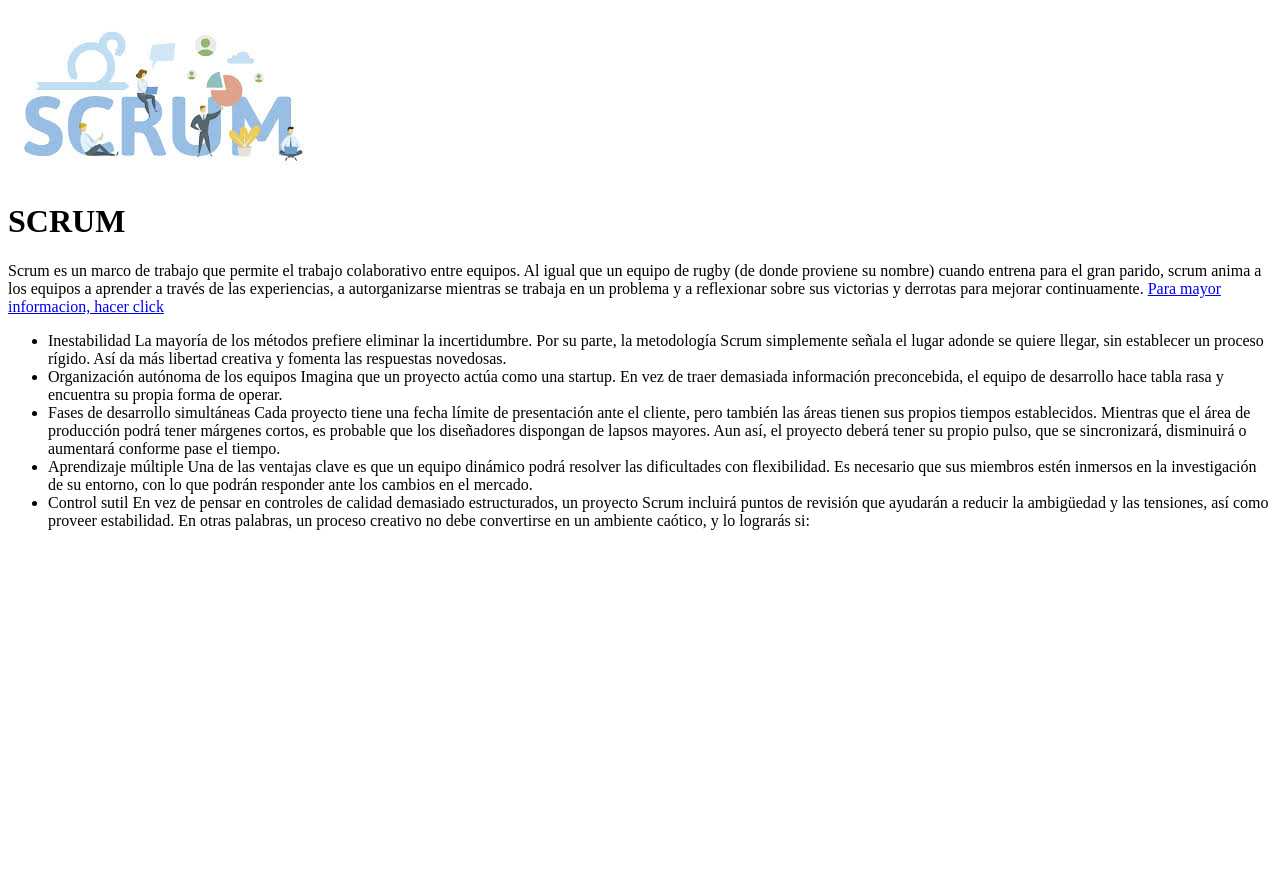
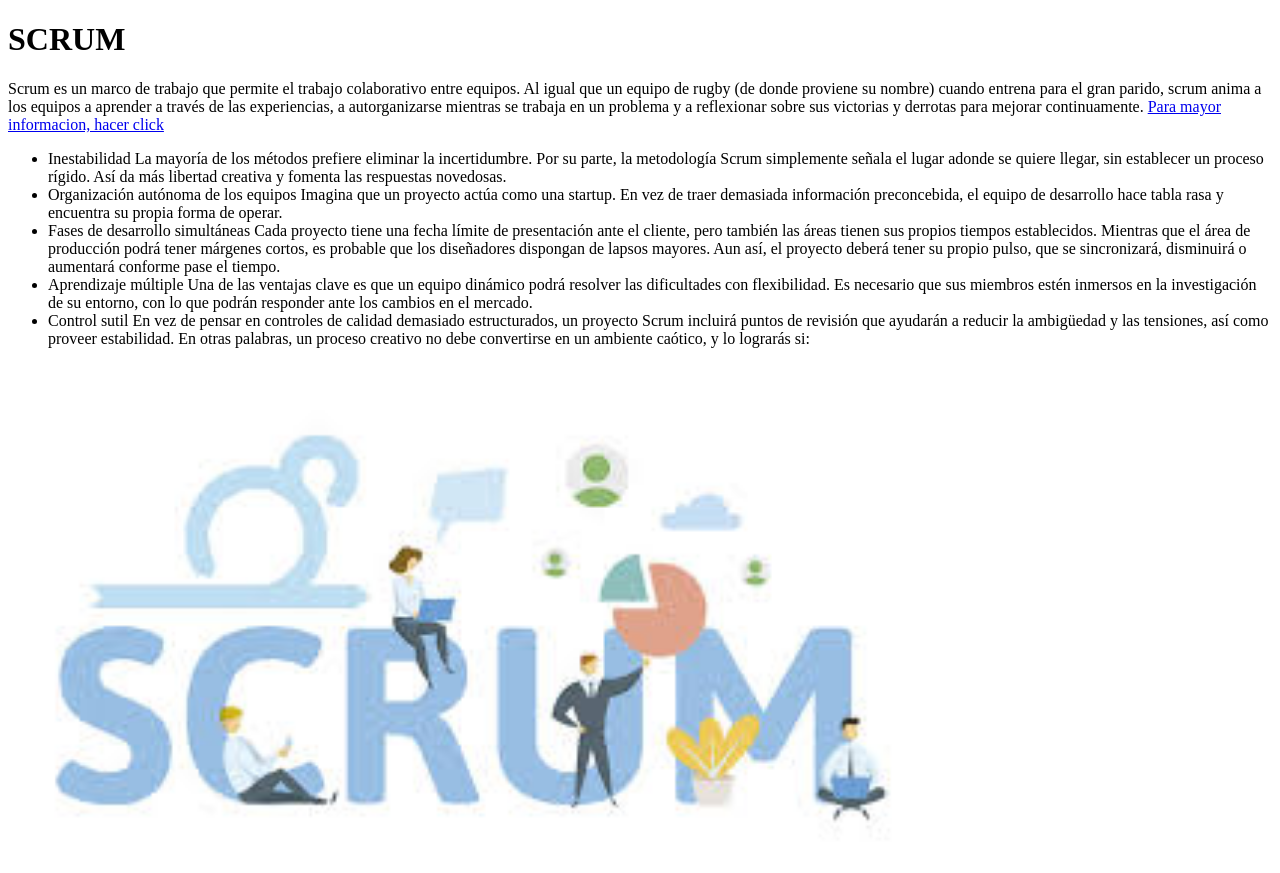
Before and after one commit to stevenAnto/Codigo-boot, a plain HTML site: page semana1/dia2/Tarea.html in a window 1280 px wide. Before the commit the page ends 800 px from the top, so only its background shows below. Drawn offline with Linux system fonts and the light colour scheme.

Commit message:
corregido imagen

```diff
--- a/semana1/dia2/Tarea.html
+++ b/semana1/dia2/Tarea.html
@@ -7,7 +7,7 @@
     <title>SCRUM</title>
 </head>
 <body>
-    <img src="descarga.jpg" alt="Logotipo de Mi Sitio" />
+
     <h1>SCRUM</h1>Scrum es un marco de trabajo que permite el trabajo colaborativo entre equipos.
     Al igual que un equipo de rugby (de donde proviene su nombre) cuando entrena para el gran parido,
     scrum anima a los equipos a aprender a través de las experiencias,
@@ -25,5 +25,6 @@
         <li> Control sutil
             En vez de pensar en controles de calidad demasiado estructurados, un proyecto Scrum incluirá puntos de revisión que ayudarán a reducir la ambigüedad y las tensiones, así como proveer estabilidad. En otras palabras, un proceso creativo no debe convertirse en un ambiente caótico, y lo lograrás si:</li>
     </ul>
+    <img src="descarga.jpg" alt="Logotipo de Mi Sitio" width=70% />
 </body>
 </html>
```
Also changed, not shown: semana1/dia2/index.html (+1 -0 lines).
